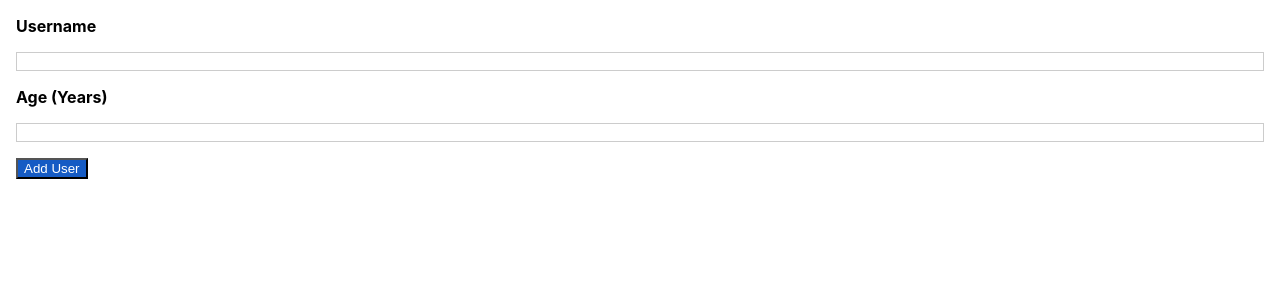
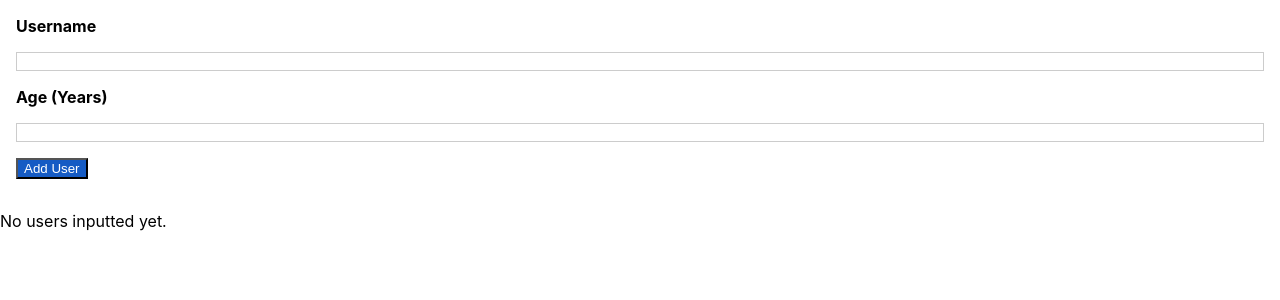
Before and after one commit to stephaniejchan8/react-course-user-project, a React (Create React App) app: page / in a window 1280 px wide. Shown: the top 300 px of the page. Built offline with nearby package versions, Linux system fonts and the light colour scheme.

Commit message:
dynamic content displayed in UserList

```diff
--- a/src/App.js
+++ b/src/App.js
@@ -1,18 +1,22 @@
+import {useState} from 'react';
+
 import './App.css';
 import UserForm from './components/UserForm';
 import UserList from './components/UserList';
 
 function App() {
-  const userDatabase = [];
+  const [userDatabase, setUserDatabase] = useState('');
+
   const addUserHandler = user => {
-    userDatabase.unshift(user);
-    console.log(userDatabase);
-  };
+    setUserDatabase(prevState => {
+      return [user, ...prevState];
+  });
+};
 
   return (
     <div>
       <UserForm onAddUser={addUserHandler}/>
-      <UserList items={userDatabase}/>
+      <UserList items={userDatabase} />
     </div>
   );
 }
--- a/src/components/UserList.js
+++ b/src/components/UserList.js
@@ -1,18 +1,18 @@
-import {useState} from 'react';
+// import {useState} from 'react';
 
 const UserList = props => {
-  const [displayUsers, setDisplayUsers] = useState(props.items);
-  let content = <p>{displayUsers}</p>;
+  // const [displayUsers, setDisplayUsers] = useState('No users inputted yet.');
+  let content = <p>No users inputted yet.</p>;
 
   if (props.items.length > 0) {
-    setDisplayUsers('You have added content.');
+    content = <p>You have added content.</p>;
   };
 
   return (
     <div>
-      {displayUsers}
+      {content}
     </div>
-  )
-};
+  );
+}
 
 export default UserList;
```
